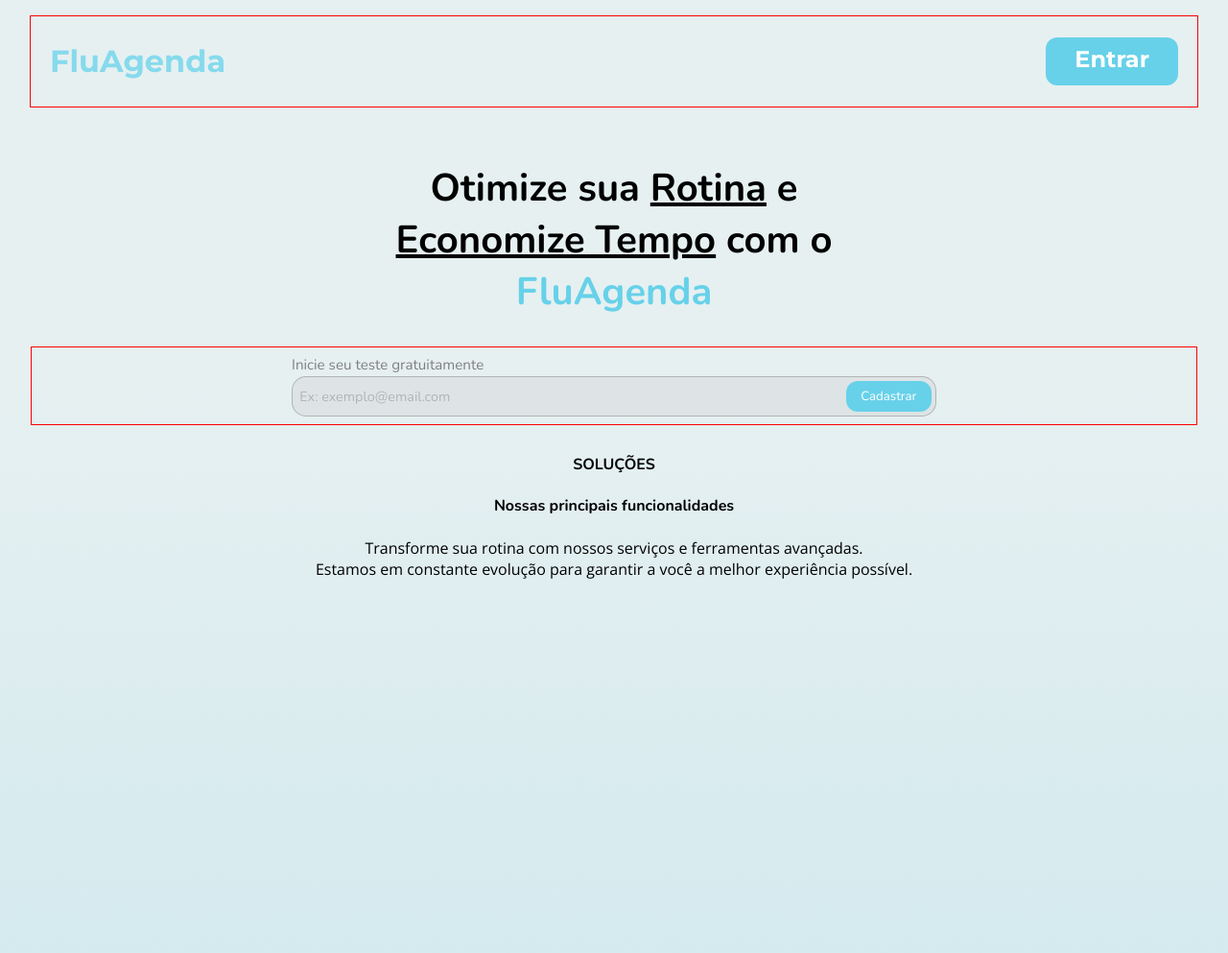
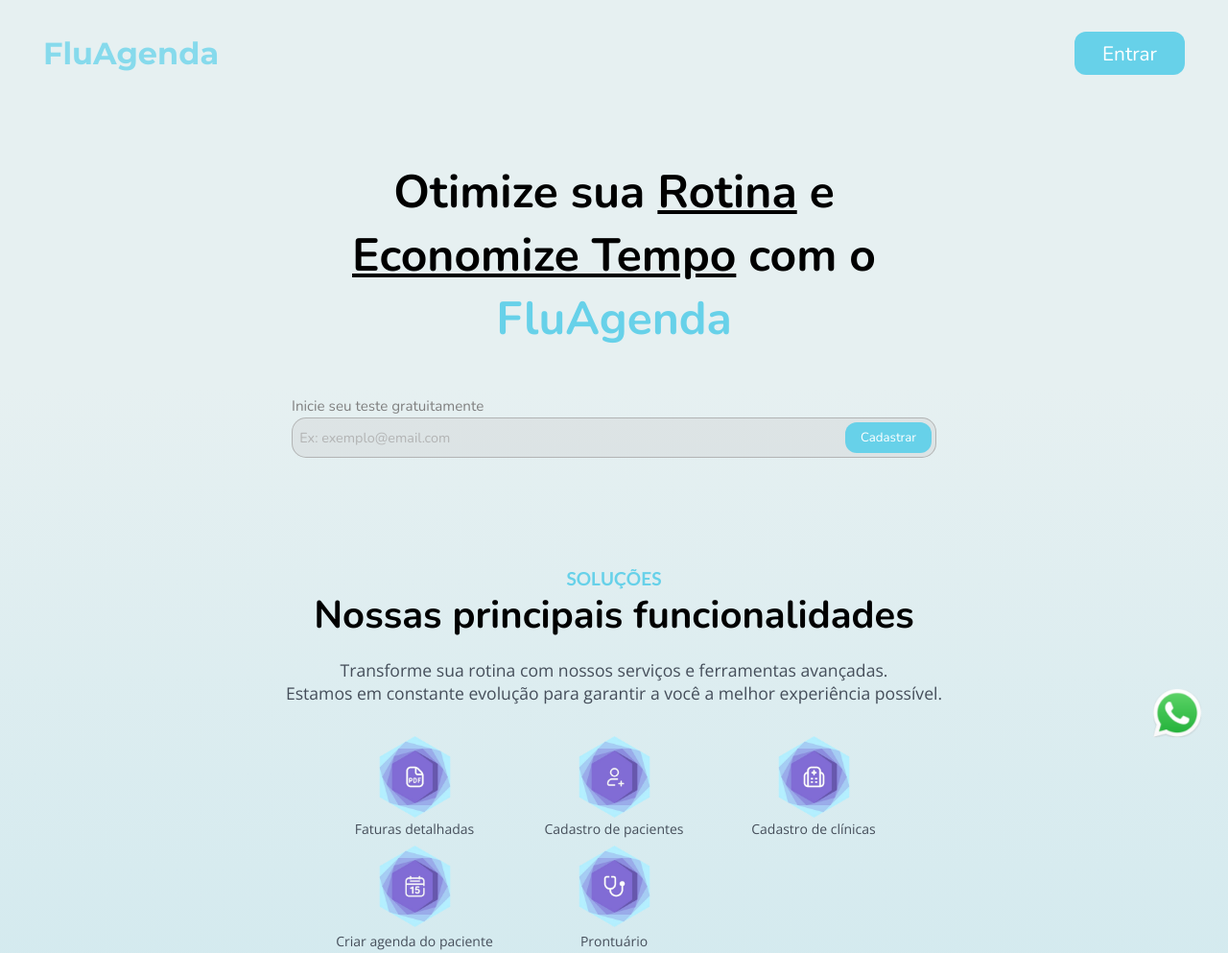
Before and after one commit to FluwayTecnologia/fluagenda-site, a plain HTML site: page index.html in a window 1280 px wide. Shown: the top 993 px of the page at 96% size. Drawn offline with nearby package versions, Linux system fonts and the light colour scheme.

Commit message:
Entrega da Sprint 1 - Tela Inicial + Soluções do Site

```diff
--- a/assets/css/styles.css
+++ b/assets/css/styles.css
@@ -6,112 +6,114 @@ body {
     background: linear-gradient(to bottom, #e6f0f1 10%, #cee8ee 30%, #FFFFFF 60%);
 }
 header {
-    /* color: #fff; */
-    /* width: 100%; */
     position: fixed;
+    z-index: 100;
     top: 0;
     left: 0;
-    margin: 1em;
+    margin: 15px;
     text-align: center;
     font-family: 'Roboto', sans-serif;
+    transition: 100ms;
 }
 header.scrolled {
-    background-color: #fff;
+    background-color: #ffffff;
     border-radius: 1rem;
     border: 1px;
 }
 main {
     padding: 2em;
+    margin-top: 10px;
 }
 h1 {
     color:#86daec;
     font-family: 'Montserrat', sans-serif;
-    /* margin: 5px; */
 }
 h2 {
     font-family: 'Montserrat', sans-serif;
-    /* margin: 0; */
 }
 h3 {
     font-family: 'Nunito', sans-serif;
-    /* font-family: 'Lato', sans-serif; */
     text-align: center;
-    font-size: 2.5em;
+    font-size: 3em;
     margin: 25px 30px 30px 30px;
 }
 h4 {
-    font-family: 'Nunito', sans-serif;
+    font-family: 'Lato', sans-serif;
     text-align: center;
+    font-size: 1.2em;
 }
 p {
     font-family: 'Open Sans', sans-serif;
     text-align: center;
+    color: rgb(69, 78, 90);
+    font-size: 1.1em;
 }
 button {
     font-family: 'Nunito', sans-serif;
-    height: 32px;
-    width: 89.40px;
     color: #fff;
     background-color: #67d1e9;
-    position: absolute;
     right: 5px;
     margin: 6px 0px;
     align-self: center;
     cursor: pointer;
+    border-radius: 12px;
 }
 button:hover {
     background-color: #7cd9eeea;
 }
-.botaoEntrar {
-    height: 40px;
-    size: 40px;
-    color: #fff;
-    background-color: #67d1e9;
-    padding: 8px 30px 2px 30px;
-    border-radius: 12px;
+.btn-enter {
+    font-size: 1.3em;
+    height: 45px;
+    width: 115px;
+    border: none;
 }
-.botaoCadastrar {
+.btn-register {
+    height: 32px;
+    width: 90px;
     border: none;
-    border-radius: 12px;
+    position: absolute;
 }
-.cabecalho {
+body.scrolled .form-header {
+    background-color: white;
+    box-shadow: 0 8px 16px rgba(0, 0, 0, 0.2);
+    border-radius: 1rem;
+    border: 1px;
+}
+.form-header {
     height: 80px;
     position: sticky;
     top: 10px;
 }
-.flexCabecalho {
+.flex-header {
     display: flex;
-    border: 1px red solid;
     justify-content: space-between;
     align-items: center;
     text-align: center;
-    padding: 2px 20px;
+    padding: 0px 15px;
     margin: 15px;
 }
-.formUnderline {
+.form-underline {
     text-decoration: underline;
 }
-.formColorFluagenda {
+.color-logo {
     color: #67d1e9;
 }
-.flexMain {
+.flex-free-test {
     display: flex;
     flex-direction: column;
     align-items: center;
-    height: 80px;
-    border: 1px red solid;
     justify-content: space-between;
 }
-.formDivgeral {
+.form-free-test {
     display: flex;
+    flex: 1 1 100px;
     flex-direction: column;
     justify-content: center;
     gap: 0.2em;
     height: 82px;
     width: 672px;
-    /* border: 1px green solid; */
 }
-.formDivinputbtn {
+.form-input-btn {
     display: flex;
     position: relative;
 }
@@ -127,27 +129,128 @@ input {
     width: 100%;
     font-family: 'Nunito', sans-serif;
     font-size: 0.9em;
-    /* color: #475569; */
     color: #3d3d3d;
     border-radius: 15px;
-    /* border: 1px rgba(206, 206, 206, 0.801) solid; */
     border: 1px rgba(169, 169, 169, 0.815) solid;
     padding: 0em 0.5em;
     background-color: rgba(206, 206, 206, 0.349);
 }
 input:focus {
-    /* outline-color: #67d1e9cc; */
     outline-color:#a9a9a9d0;
     outline-offset: 2px;
     outline-style: dashed;
     outline-width: 2px;
     transition-duration: 25ms;
     transition-property: all;
-    /* background-color: #fff; */
 }
 ::placeholder {
     color: rgba(169, 169, 169, 0.815);
 }
-.formSolucoes {
-    margin: 30px 250px;
+.flex-solutions {
+    display: flex;
+    align-items: center;
+    flex-direction: column;
+    text-align: center;
+    padding-bottom: 6rem;
+    padding-top: 6rem;
 }
+.txt-functionalities {
+    font-size: 2.5em;
+    margin: 0px 30px;
+}
+.txt-solutions {
+    color: #67d1e9;
+    margin: 0px;
+}
+.form-grid {
+    display: grid;
+    margin-top: 1em;
+    grid-template-columns: repeat(3, minmax(200px, 1fr));
+    grid-auto-rows: repeat(2, minmax(100px, auto));
+    align-items: center;
+    gap: 0.5rem;
+}
+.txt-grid{
+    font-family: 'Open Sans', sans-serif;
+    color: rgb(69, 78, 90);
+    font-size: .875rem;
+}
+.items-grid {
+    display: flex;
+    flex-direction: column;
+    align-items: center;
+    text-align: center;
+    gap: 0.1rem;
+}
+.btn-whats {
+    position: fixed;
+    z-index: 50;
+    cursor: pointer;
+    padding: .5rem;
+    right: 1.25rem;
+    bottom: 1.25rem;
+}
+
+@media (max-width: 768px) {
+    .form-free-test {
+        width: 100%;
+        padding: 0 1em;
+    }
+
+    h4 {
+        font-size: 1.2em;
+    }
+
+    h1 {
+        font-size: 1.8em;
+    }
+
+    .flex-header {
+        padding-top: 4px;
+    }
+
+    .form-grid {
+        grid-template-columns: repeat(3, 1fr);
+        gap: 0.5rem;
+    }
+}
+
+@media (max-width: 500px) {
+    h1 {
+        font-size: 1.5em;
+    }
+
+    h3 {
+        font-size: 2.5em;
+        margin: 10px;
+    }
+
+    header {
+        text-align: center;
+    }
+
+    .flex-header {
+        padding-top: 10px;
+    }
+
+    .btn-enter {
+        height: 40px;
+        width: 80px;
+        font-size: 1em;
+    }
+}
+
+@media (max-width: 360px) {
+     h3 {
+        font-size: 2em;
+        margin: 10px;
+    }
+
+    h4 {
+        font-size: 1em;
+    }
+
+    input {
+        width: 95%;
+    }
+}
--- a/assets/js/script.js
+++ b/assets/js/script.js
@@ -1,4 +1,11 @@
-window.addEventListener("scroll", function() {
-    let header = document.querySelector('.cabecalho')
-    header.classList.toggle('scrolled',window.scrollY > 0)
+window.addEventListener('scroll', function() {
+    const scrollPosition = window.scrollY;
+
+    const body = document.body;
+
+    if (scrollPosition > 0) {
+        body.classList.add('scrolled');
+    } else {
+        body.classList.remove('scrolled');
+    }
 });
--- a/index.html
+++ b/index.html
@@ -12,10 +12,12 @@
 </head><link href="https://fonts.googleapis.com/css2?family=Montserrat:wght@400;700&display=swap" rel="stylesheet">
 <body>
     <! --- CABEÇALHO --- !>
-    <header class="cabecalho">
-        <div class="flexCabecalho">
+    <header class="form-header">
+        <div class="flex-header">
             <h1>FluAgenda</h1>
-            <h2 class="botaoEntrar">Entrar</h2>
+            <a href="https://fluagenda-frontend-0908309dd70e.herokuapp.com/auth/login">
+                <button class="btn-enter">Entrar</button>
+            </a>
         </div>
     </header>
     <main>
@@ -27,38 +29,65 @@
         <! --- OTIMIZE SUA ROTINA --- !>
         <div>
             <h3>
-                Otimize sua <span class="formUnderline">Rotina</span> e
+                Otimize sua <span class="form-underline">Rotina</span> e
                 <br>
-                <span class="formUnderline">Economize Tempo</span> com o
+                <span class="form-underline">Economize Tempo</span> com o
                 <br>
-                <span class="formColorFluagenda">FluAgenda</span>
+                <span class="color-logo">FluAgenda</span>
             </h3>
         </div>
         <! --- TESTE GRATUITO --- !>
-        <div class="flexMain">
-            <div class="formDivgeral">
+        <div class="flex-free-test">
+            <div class="form-free-test">
                 <label>
                     Inicie seu teste gratuitamente
                 </label>
-                <div class="formDivinputbtn">
+                <div class="form-input-btn">
                     <input type="text" placeholder="Ex: exemplo@email.com" "input:focus">
-                    <button class="botaoCadastrar">Cadastrar</button>
+                    <button class="btn-register">Cadastrar</button>
                 </div>
             </div>
         </div>
         <! --- SOLUÇÕES --- !>
-        <div class="formSolucoes">
-            <h4> SOLUÇÕES </h4>
-            <h4> Nossas principais funcionalidades</h4>
+        <div class="flex-solutions">
+            <h4 class="txt-solutions"> SOLUÇÕES </h4>
+            <h3 class="txt-functionalities"> Nossas principais funcionalidades</h3>
             <p>
                 Transforme sua rotina com nossos serviços e ferramentas avançadas. <br>
                 Estamos em constante evolução para garantir a você a melhor experiência possível.
             </p>
+            <div class="form-grid">
+                <div class="items-grid">
+                    <img src = "images/pdf.png" height="85px" width="85px">
+                    <span class="txt-grid">Faturas detalhadas</span>
+                </div>
+                <div class="items-grid">
+                    <img src = "images/cadastro.png" height="85px" width="85px">
+                    <span class="txt-grid">Cadastro de pacientes</span>
+                </div>
+                <div class="items-grid">
+                    <img src = "images/clinica.png" height="85px" width="85px">
+                    <span class="txt-grid">Cadastro de clínicas</span>
+                </div>
+                <div class="items-grid">
+                    <div><img src = "images/agenda.png" height="85px" width="85px"></div>
+                    <span class="txt-grid">Criar agenda do paciente</span>
+                </div>
+                <div class="items-grid">
+                    <div>
+                        <div><img src = "images/prontuario.png" height="85px" width="85px"></div>
+                    </div>
+                    <div><span class="txt-grid">Prontuário</span></div>
+                </div>
+            </div>
         </div>
     </main>
     <footer>
 
     </footer>
-    <script src="assets/js/scripts.js"></script>
+    <div class="btn-whats">
+        <img src = "images/whats.png" height="50px" width="50px">
+    </div>
+    <script src="assets/js/script.js"></script>
 </body>
 </html>
```
Also changed, not shown: images/agenda.png (added), images/cadastro.png (added), images/clinica.png (added), images/hexagon.png (added), images/octahedron.png (added), images/pdf.png (added), images/prontuario.png (added), images/whats.png (added).
